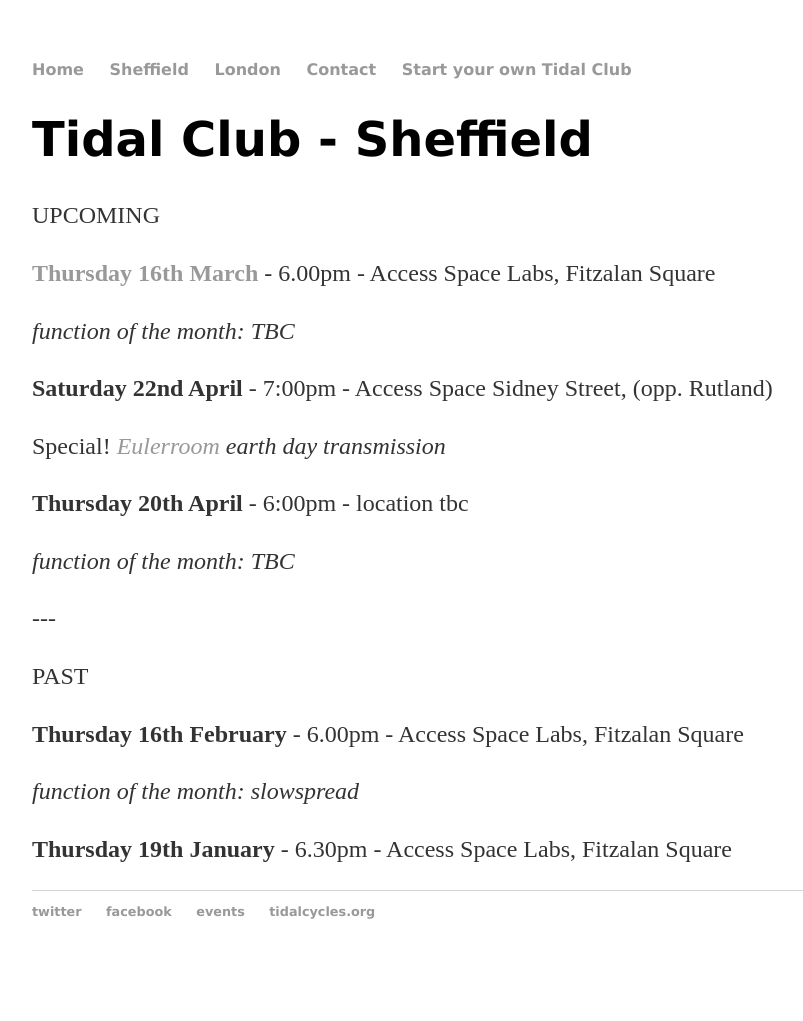
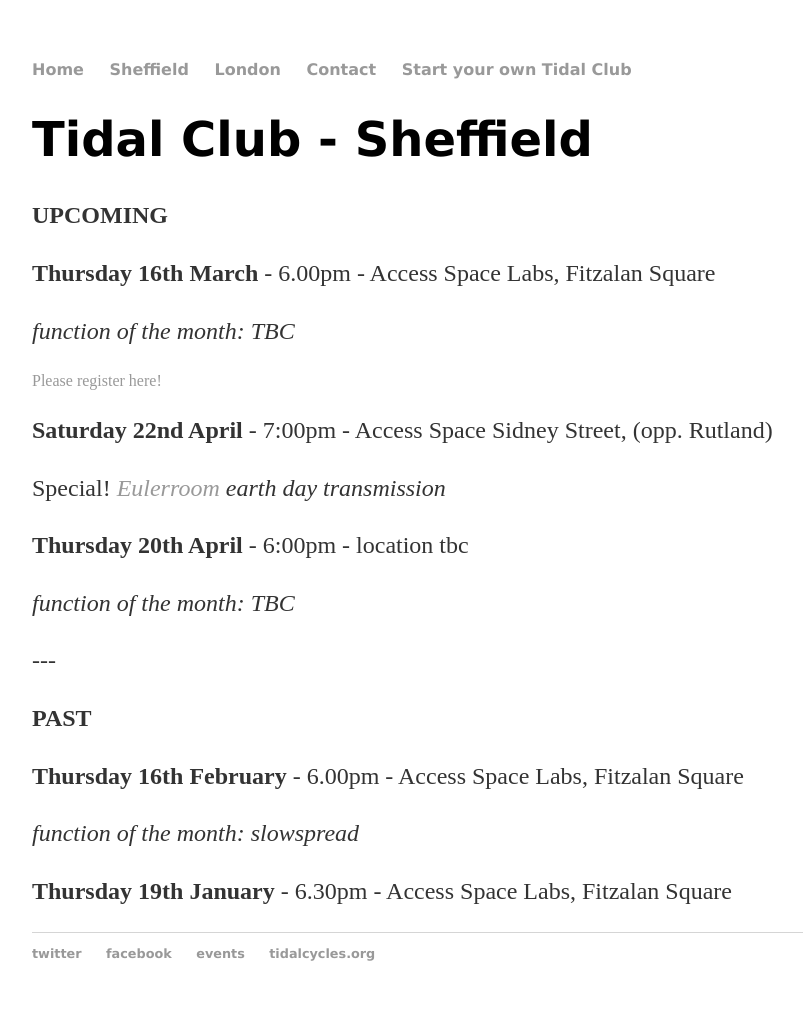
Before and after one commit to tidalclub/tidalclub.github.io, a Jekyll site: the page built from sheffield.html, in a window 1280 px wide. Shown: the whole page, without its empty margins (160-963 px from the left). Built offline with Jekyll 4.4.1, drawn with Linux system fonts in a browser that asks for light colours; before the commit the page ends 979 px from its top, so only the background shows below that.

Commit message:
Update sheffield.html

```diff
--- a/sheffield.html
+++ b/sheffield.html
@@ -5,21 +5,23 @@ title: Tidal Club - Sheffield
     		<div class="blurb">
         		<h1>Tidal Club - Sheffield</h1>
 
-			<p>UPCOMING</p>
-			<p><b><a href="https://www.picatic.com/tidalclub3#">Thursday 16th March</a></b> - 6.00pm - Access Space Labs, Fitzalan Square</p>
+			<p><b>UPCOMING</b></p>
+			<p><b>Thursday 16th March</b> - 6.00pm - Access Space Labs, Fitzalan Square</p>
 			<p><em>function of the month: TBC</em></p>
-
+			<a href="https://www.picatic.com/tidalclub3#">Please register here!</a>
+			<p></p>
 			<p><b>Saturday 22nd April</b> - 7:00pm - Access Space Sidney Street, (opp. Rutland)</p>
 			<p>Special! <em><a href="http://eulerroom.com/">Eulerroom</a> earth day transmission</em></p>
-
+			<p></p>
 			<p><b>Thursday 20th April</b> - 6:00pm - location tbc</p>
 			<p><em>function of the month: TBC</em></p>
 
 			<p>---</p>
 
-			<p>PAST</p>
+			<p><b>PAST</b></p>
 			<p><b>Thursday 16th February</b> - 6.00pm - Access Space Labs, Fitzalan Square</p>
 			<p><em>function of the month: slowspread</em></p>
+			<p></p>
 			<p><b>Thursday 19th January</b> - 6.30pm - Access Space Labs, Fitzalan Square</p>
 
 			</div><!-- /.blurb -->
```
